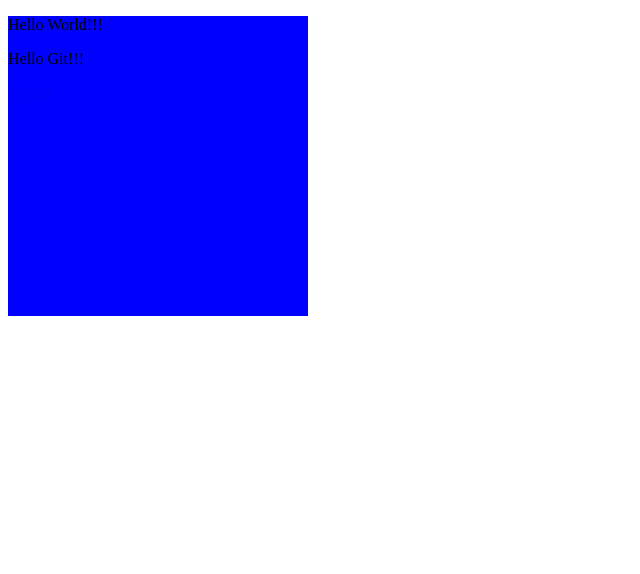
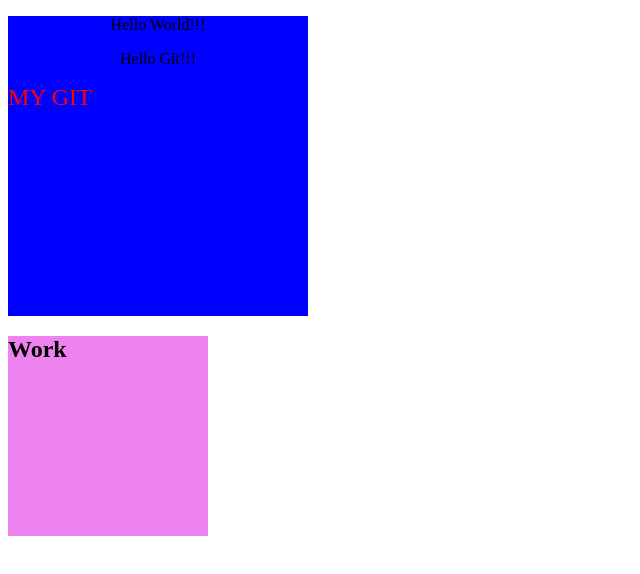
Before and after one commit to holdiana/git_test, a plain HTML site: page src/index.html in a window 1280 px wide. Shown: the whole page, without its empty margins (0-640 px from the left). Drawn offline with Linux system fonts and the light colour scheme.

Commit message:
change settings SCSS

```diff
--- a/src/index.html
+++ b/src/index.html
@@ -5,14 +5,18 @@
     <meta http-equiv="X-UA-Compatible" content="IE=edge">
     <meta name="viewport" content="width=device-width, initial-scale=1.0">
     <title>test_git</title>
-    <link rel="stylesheet" href="../src/css/stule.css">
+    <link rel="stylesheet" href="./css/style.css">
 </head>
 <body>
     <div class="blue">
         <p class="grean"> Hello World!!!</p>
         <p> Hello Git!!! </p>
         <div> <a href="#"> My git</a></div>
+
     </div>
+    <section class="violet">
+        <h1>Work</h1>
+    </section>
 
 </body>
 </html>
--- a/src/scss/_variables.scss
+++ b/src/scss/_variables.scss
@@ -6,3 +6,17 @@ $greens: green;
     height: 300px;
     background-color: $blue;
 }
+a{
+    text-decoration: none;
+    color: red;
+    font-size: 24px;
+    text-transform: uppercase;
+}
+p {
+    text-align: center;
+}
+.violet{
+    width: 200px;
+    height: 200px;
+    background-color: violet;
+}
```
Also changed, not shown: src/css/stule.css (deleted), src/css/style.css (added), src/scss/style.scss (renamed from src/scss/stule.scss), 2 other files.
